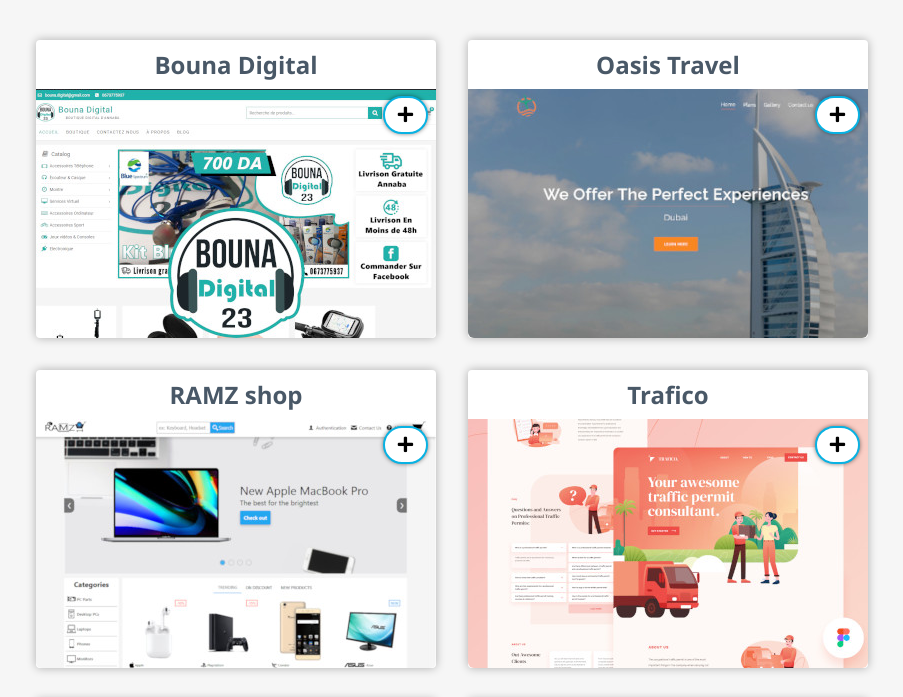
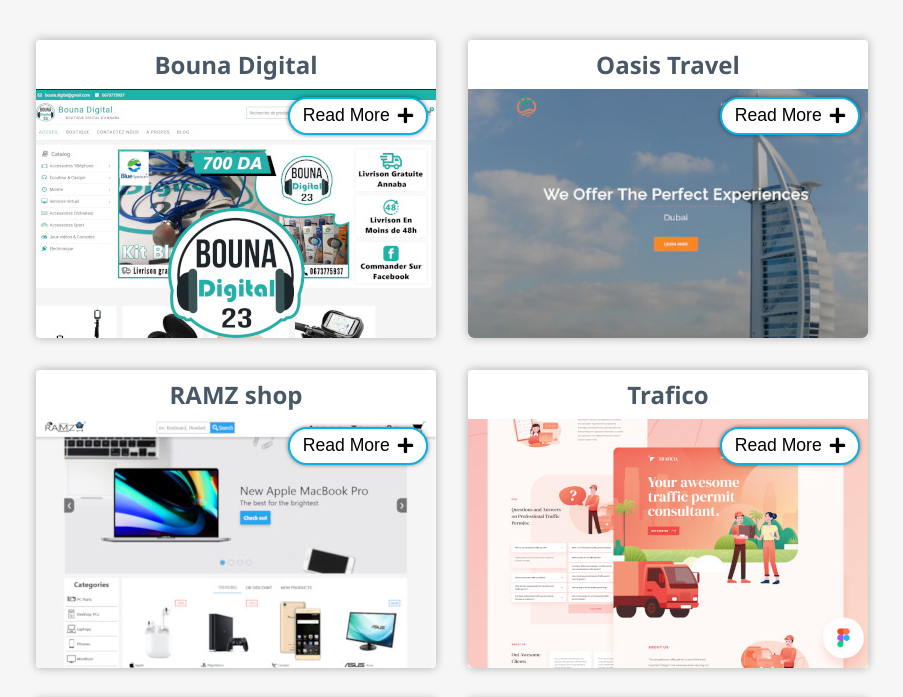
Before and after one commit to Riadz/portfolio-v1, a plain HTML site: page index.html in a window 1280 px wide. Shown: the part 1755-2452 px from the top of the page, without its empty margins (188-1091 px from the left). Drawn offline with Linux system fonts and the light colour scheme.

Commit message:
UX improvements

```diff
--- a/css/index.css
+++ b/css/index.css
@@ -353,7 +353,7 @@
 
 .project-read-btn {
   position: absolute;
-  top: 48px;
+  top: 0;
   right: 0;
   z-index: 5;
 
@@ -374,15 +374,27 @@
   transition: background-color 0.3s ease;
 }
 .project-read-btn-text {
-  width: 0;
   white-space: nowrap;
   overflow: hidden;
 
+  width: 87.08px;
+  margin-right: 0.5rem;
+
   transition: width 0.2s ease;
+}
+.project-content:hover .project-read-btn-text {
+  width: 0;
+  margin-right: 0;
 }
 .project-read-btn:hover .project-read-btn-text {
   width: 87.08px;
   margin-right: 0.5rem;
+}
+.project-read-btn i {
+  transition: transform 0.2s ease;
+}
+.project-read-btn:hover i {
+  transform: rotateZ(180deg);
 }
 
 .project-popup {
```
Also changed, not shown: index.html (+7 -7 lines).
